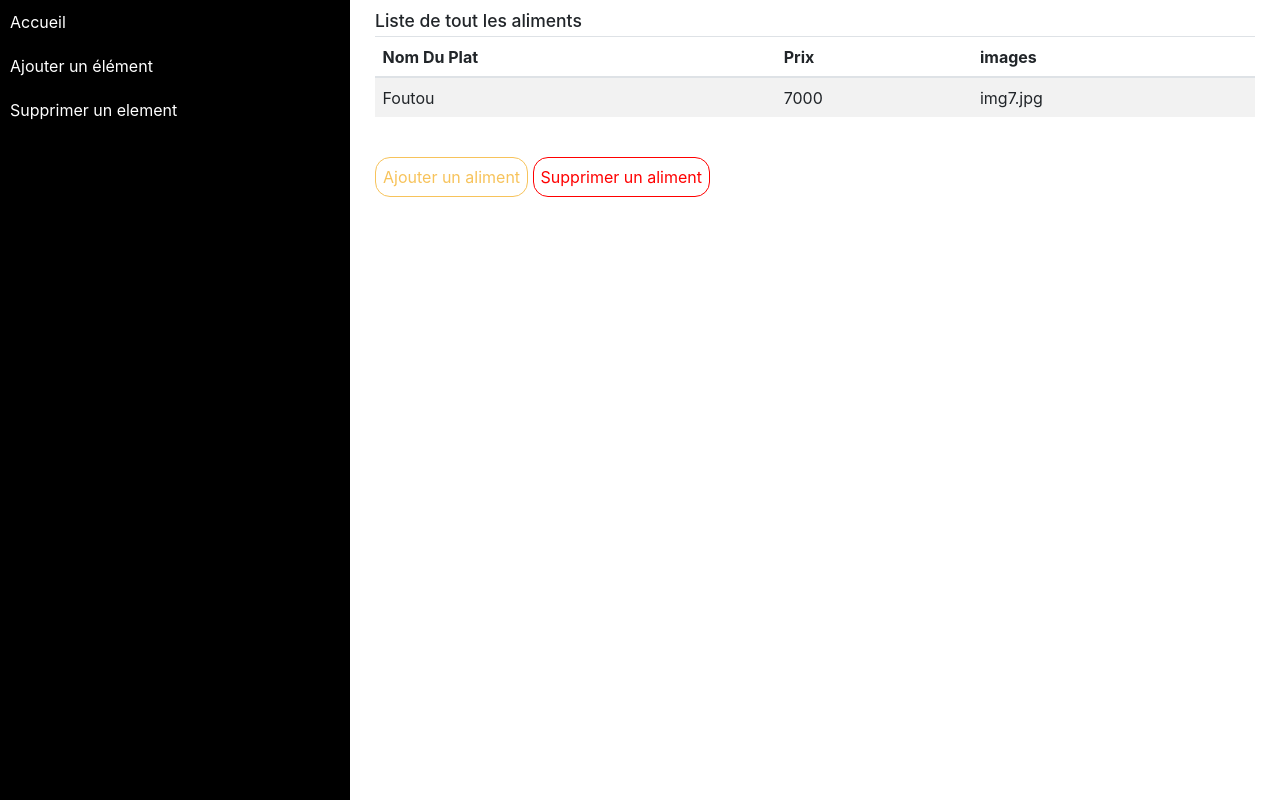
After one commit to Yves97/restaurant, a PHP site: page /php/admin/admin_home.html in a window 1280 px wide. The commit adds this page. Run offline with PHP 8.4, Linux system fonts and the light colour scheme.

Commit message:
static admin

```diff
--- a/css/style.css
+++ b/css/style.css
@@ -92,7 +92,7 @@ li{
     text-shadow: 0 0 5px var(--white-hover);
 }
 
-.welcome-box,.main-login-box{
+.welcome-box,.main-login-box, .main-home-box{
     height: 100vh;
     position: relative;
     padding: 1rem;
@@ -388,27 +388,28 @@ li{
 /*------------------------------------*/
 
 
-/*----------->ADMIN<------------*/
+/*----------->ADMIN LOGIN<------------*/
 
 .main-login-box{
-
+    background: url('../images/img15.jpg') center no-repeat;
+    background-size: cover;
 }
 
 .admin-login-card{
-    width: 40vw;
+    width: 45rem;
     position: absolute;
     top: 50%;
     left: 50%;
     transform: translate(-50%,-50%);
     border: none;
-    background: var(--primary-admin-color);
+    background: #f7c35b71;
     transition: var(--default-transition);
 }
 
 .admin-card-message{
     padding: 1rem;
     text-align: center;
-    background-color: var(--primary-admin-color);
+    background-color: #f7c35b71;
 }
 
 .admin-card-message h3{
@@ -434,7 +435,7 @@ li{
 }
 
 .btn-admin{
-    background-color: var(--color-white);
+    background-color: transparent;
     border: none;
     border-radius: 15px;
     color: var(--white-fade);
@@ -445,6 +446,79 @@ li{
     background-color: var(--primary-admin-color);
     color: var(--color-white);
 }
+
+/*----------->ADMIN HOME<------------*/
+
+.sidebar{
+    position: fixed;
+    top: 0;
+    left: 0;
+    width: 35rem;
+    background: var(--color-black);
+    height: 100vh;
+    padding: 1rem;
+    /* display: none; */
+}
+
+.sidebar ul li{
+    margin-bottom: 2rem;
+    transition: var(--default-transition);
+}
+
+.sidebar ul li:hover{
+    transform: translateX(2rem);
+}
+
+.sidebar ul li:hover a{
+    color: var(--primary-admin-color);
+}
+
+.sidebar ul li a {
+    color: var(--color-white);
+}
+
+/* .toggle-height{
+    height: 100vh;
+} */
+
+/* .sidebar-control{
+    position: fixed;
+    right: 2rem;
+    min-width: 4rem;
+    min-height: 4rem;
+    border: none;
+    border-radius: 50%;
+    background: var(--primary-admin-color);
+    color: var(--color-white);
+    font-weight: bold;
+    font-size: 2rem;
+}
+
+.sidebar-control:focus{
+    outline: none;
+} */
+
+.admin-main-content{
+    margin-left: 35rem;
+}
+
+.btn-add{
+    border: 1px solid var(--primary-admin-color);
+    color: var(--primary-admin-color);
+}
+
+.btn-delete{
+    border: 1px solid red;
+    color: red;
+}
+
+.btn-delete:hover{
+    color:var(--color-white);
+    background: red;
+}
+
+
+/*------------------------------------*/
 
 /*------------------------------------*/
 
@@ -471,5 +545,8 @@ li{
     .p-user{
         display: none;
     }
+    .admin-login-card{
+        width: 35rem;
+    }
 }
 /*------------------------------------*/
--- a/js/main.js
+++ b/js/main.js
@@ -0,0 +1,5 @@
+// $('.sidebar-control').click(function(){
+//     $('.sidebar').animate({'height': 'toggle'})
+//     $('.admin-main-content').animate({'marginLeft': 'toggle'})
+//     // $(this).toggleClass('bg-side')
+// })
--- /dev/null
+++ b/php/admin/admin_home.html
@@ -0,0 +1,64 @@
+<!DOCTYPE html>
+<html lang="en">
+<head>
+    <meta charset="UTF-8">
+    <meta name="viewport" content="width=device-width, initial-scale=1.0">
+    <meta http-equiv="X-UA-Compatible" content="ie=edge">
+
+    <!--***CSS ressources***-->
+    <!-- <link rel="stylesheet" href="https://stackpath.bootstrapcdn.com/font-awesome/4.7.0/css/font-awesome.min.css"> -->
+    <link rel="stylesheet" href="../../css/bootstrap.min.css">
+    <link rel="stylesheet" href="../../css/style.css">
+    <title>HyviFood</title>
+</head>
+<body>
+    <div class="main-home-box">
+        <div class="sidebar">
+            <ul>
+                <li>
+                    <a href="#">Accueil</a>
+                </li>
+                <li>
+                    <a href="#">Ajouter un élément</a>
+                </li>
+                <li>
+                    <a href="#">Supprimer un element</a>
+                </li>
+            </ul>
+        </div>
+        <!-- <button class="sidebar-control">=</button> -->
+        <div class="admin-main-content">
+            <div class="container">
+                <h3>Liste de tout les aliments</h3>
+                <table class="table table-striped ">
+                    <thead>
+                        <tr>
+                            <th>Nom Du Plat</th>
+                            <th>Prix</th>
+                            <th>images</th>
+                        </tr>
+                        </thead>
+                        <tbody>
+                            <tr>
+                                <td scope="row">Foutou</td>
+                                <td>7000</td>
+                                <td>img7.jpg</td>
+                            </tr>
+                        </tbody>
+                </table>
+                <a href="#">
+                    <button class="btn-admin btn-add">Ajouter un aliment</button>
+                </a>
+                <a href="#">
+                    <button class="btn-admin btn-delete">Supprimer un aliment</button>
+                </a>
+            </div>
+        </div>
+    </div>
+    <!--***JS ressources***-->
+    <script src="../../js/jquery.js"></script>
+    <script src="../../js/bootstrap.min.js"></script>
+    <!-- <script src="js/vue.js"></script> -->
+    <script src="../../js/main.js"></script>
+</body>
+</html>
--- a/php/admin/admin_log.html
+++ b/php/admin/admin_log.html
@@ -25,7 +25,7 @@
                     <div class="form-group">
                         <input type="password" class="admin-input"  placeholder="Entrez votre mot de passe">
                     </div>
-                    <button type="submit" class="btn-admin" >Se Connecter</button>
+                    <button type="submit" class="btn-admin">Se Connecter</button>
                     <!-- <button type="reset" >Effacer</button> -->
                 </form>
             </div>
```
